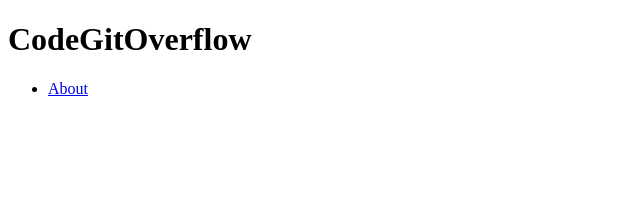
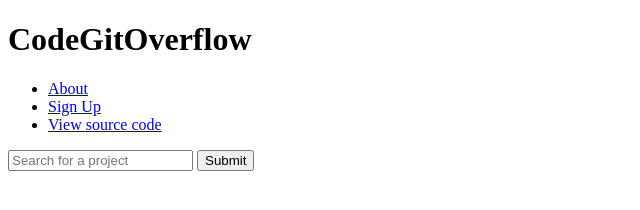
Before and after one commit to CodeGitOverflow/codegitoverflow.github.io, a plain HTML site: page index.html in a window 1280 px wide. Shown: the whole page, without its empty margins (0-640 px from the left). Drawn offline with Linux system fonts and the light colour scheme.

Commit message:
Update index.html

```diff
--- a/index.html
+++ b/index.html
@@ -17,7 +17,17 @@
           <div class="navbar-links">
                 <ul>
                   <li><a href="about.html">About</a></li>
+                  <li><a href="signup.html">Sign Up</a></li>
+                  <li><a href="https://github.com/CodeGitOverflow/codegitoverflow.github.io/">View source code</a></li>
                 </ul>
+          </div>
+
+          <!-- Div for searchbar -->
+          <div class="searchbar">
+            <form action="search.html">
+                <input type="search" placeholder="Search for a project">
+                <input type="submit" value="Submit">
+            </form>
           </div>
        </div>
       </body>
```
